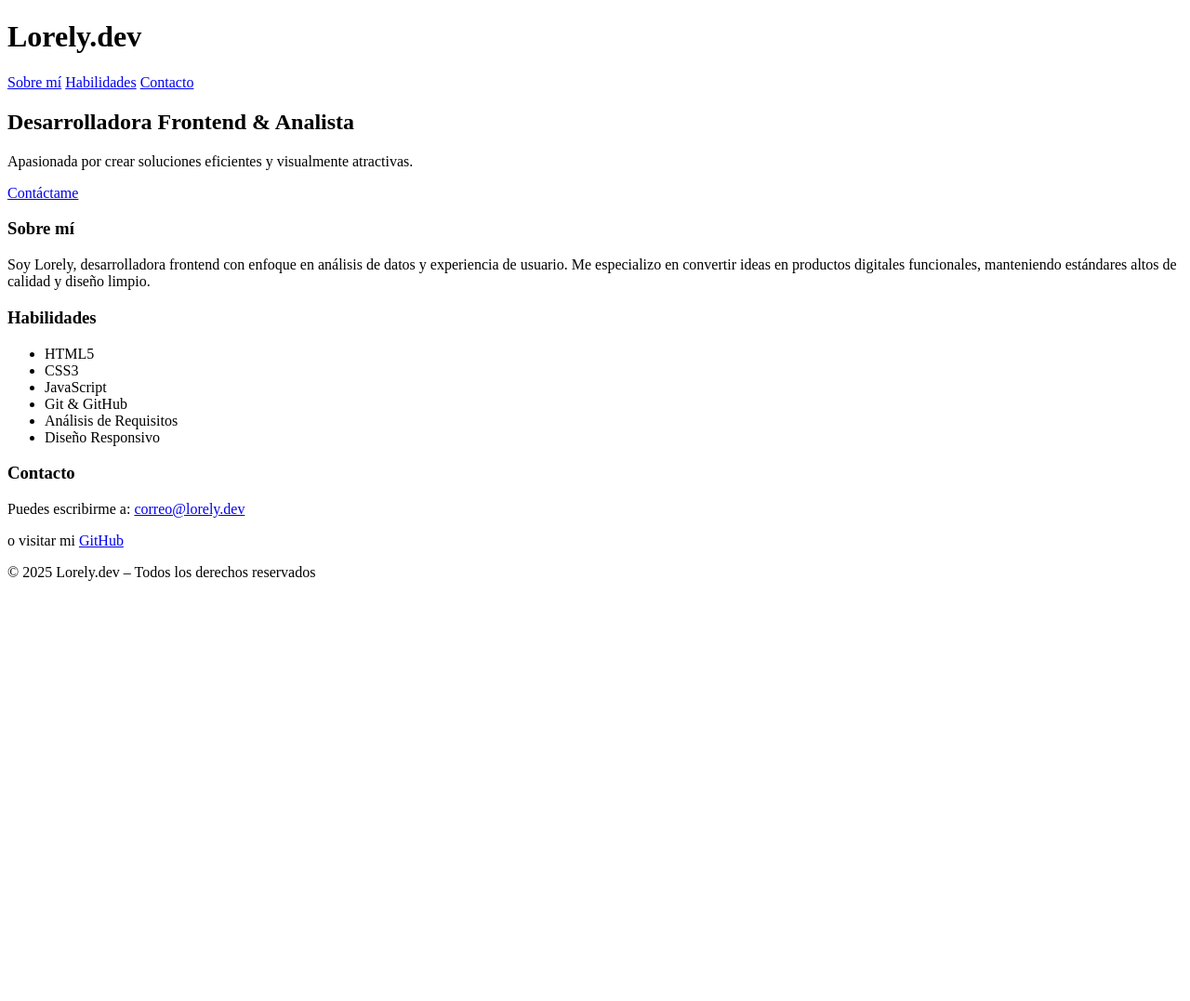
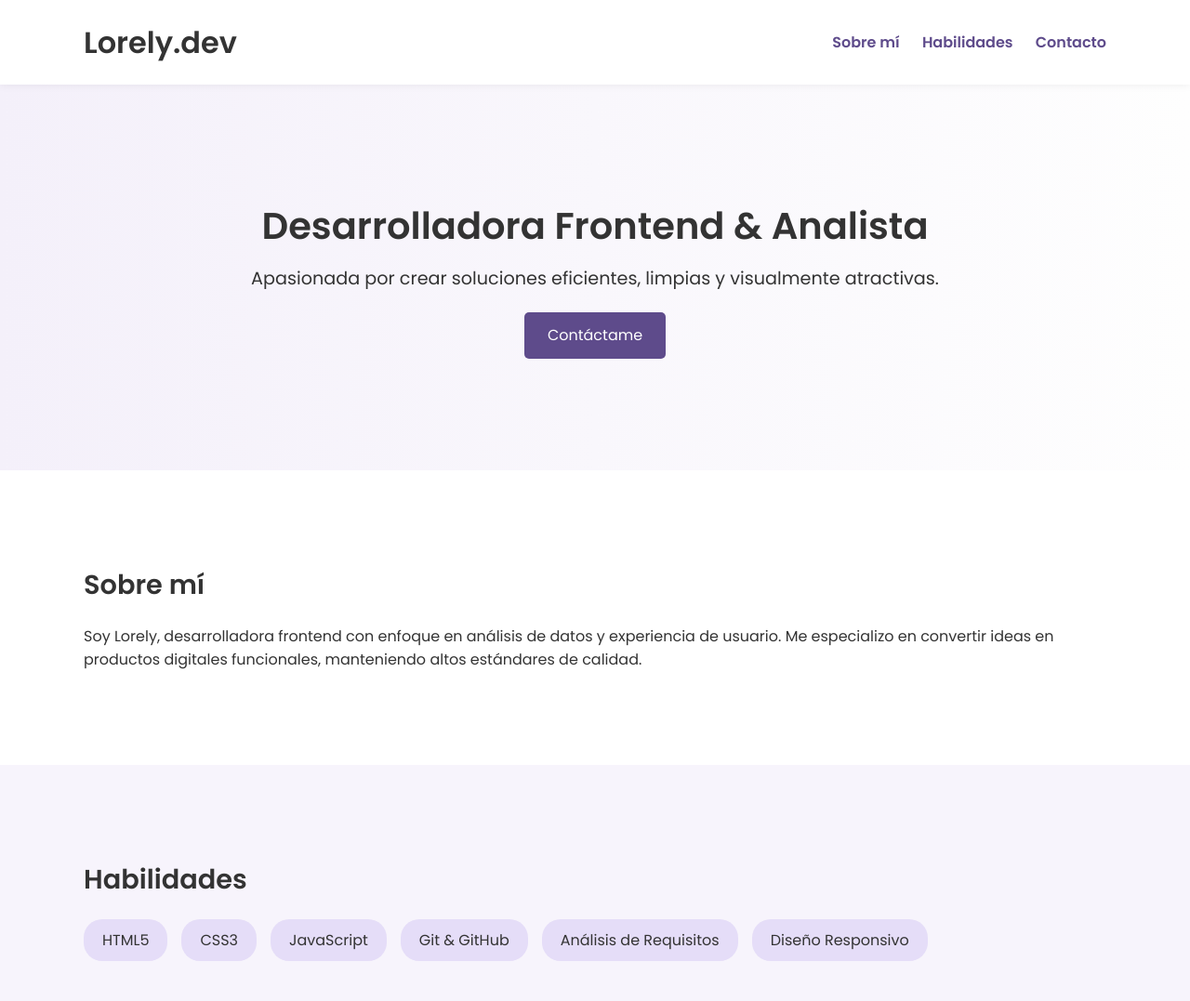
Before and after one commit to Lorely20/lorely.dev, a plain HTML site: page index.html in a window 1280 px wide. Shown: the top 1077 px of the page at 93% size. Before the commit the page ends 800 px from the top, so only its background shows below. Drawn offline with Linux system fonts and the light colour scheme.

Commit message:
feat:portafolio Lorely.dev

```diff
--- a/assets/styles.css
+++ b/assets/styles.css
@@ -0,0 +1,105 @@
+/* Reset & base */
+* {
+    margin: 0;
+    padding: 0;
+    box-sizing: border-box;
+  }
+  body {
+    font-family: 'Poppins', sans-serif;
+    background-color: #fff;
+    color: #333;
+    line-height: 1.6;
+  }
+
+  /* Container */
+  .container {
+    width: 90%;
+    max-width: 1100px;
+    margin: auto;
+    padding: 40px 0;
+  }
+
+  /* Header */
+  header {
+    background: #fff;
+    box-shadow: 0 2px 8px rgba(0,0,0,0.05);
+    position: sticky;
+    top: 0;
+    z-index: 100;
+  }
+  header .container {
+    display: flex;
+    justify-content: space-between;
+    align-items: center;
+    padding: 20px 0;
+  }
+  header nav a {
+    margin-left: 20px;
+    text-decoration: none;
+    color: #5e4b8b;
+    font-weight: 600;
+  }
+  header nav a:hover {
+    text-decoration: underline;
+  }
+
+  /* Hero */
+  .hero {
+    background: linear-gradient(to right, #f4f0fa, #fefefe);
+    text-align: center;
+    padding: 80px 0;
+  }
+  .hero h2 {
+    font-size: 2.5rem;
+    margin-bottom: 10px;
+  }
+  .hero p {
+    font-size: 1.2rem;
+  }
+  .hero .btn {
+    display: inline-block;
+    margin-top: 20px;
+    padding: 12px 25px;
+    background: #5e4b8b;
+    color: #fff;
+    text-decoration: none;
+    border-radius: 5px;
+    transition: background 0.3s ease;
+  }
+  .hero .btn:hover {
+    background: #473477;
+  }
+
+  /* Secciones */
+  .section {
+    padding: 60px 0;
+  }
+  .section.dark {
+    background: #f7f4fc;
+  }
+  h3 {
+    font-size: 1.8rem;
+    margin-bottom: 20px;
+  }
+  .skills {
+    display: flex;
+    flex-wrap: wrap;
+    gap: 15px;
+    list-style: none;
+    padding: 0;
+  }
+  .skills li {
+    background: #e5ddf8;
+    padding: 10px 20px;
+    border-radius: 20px;
+    font-weight: 500;
+  }
+
+  /* Footer */
+  footer {
+    background: #f1eff5;
+    text-align: center;
+    padding: 20px;
+    font-size: 0.9rem;
+    color: #666;
+  }
--- a/index.html
+++ b/index.html
@@ -3,34 +3,43 @@
 <head>
   <meta charset="UTF-8" />
   <meta name="viewport" content="width=device-width, initial-scale=1.0" />
-  <title>Lorely.dev | Portafolio</title>
+  <title>Lorely.dev | Portafolio Profesional</title>
   <link rel="stylesheet" href="assets/styles.css" />
+  <link href="https://fonts.googleapis.com/css2?family=Poppins:wght@400;600&display=swap" rel="stylesheet">
 </head>
 <body>
+
   <header>
+    <div class="container">
       <h1>Lorely.dev</h1>
       <nav>
         <a href="#sobre-mi">Sobre mí</a>
         <a href="#habilidades">Habilidades</a>
         <a href="#contacto">Contacto</a>
       </nav>
+    </div>
   </header>
 
   <section class="hero">
+    <div class="container">
       <h2>Desarrolladora Frontend & Analista</h2>
-    <p>Apasionada por crear soluciones eficientes y visualmente atractivas.</p>
+      <p>Apasionada por crear soluciones eficientes, limpias y visualmente atractivas.</p>
       <a href="#contacto" class="btn">Contáctame</a>
+    </div>
   </section>
 
-  <section id="sobre-mi">
+  <section id="sobre-mi" class="section">
+    <div class="container">
       <h3>Sobre mí</h3>
       <p>
         Soy Lorely, desarrolladora frontend con enfoque en análisis de datos y experiencia de usuario.
-      Me especializo en convertir ideas en productos digitales funcionales, manteniendo estándares altos de calidad y diseño limpio.
+        Me especializo en convertir ideas en productos digitales funcionales, manteniendo altos estándares de calidad.
       </p>
+    </div>
   </section>
 
-  <section id="habilidades">
+  <section id="habilidades" class="section dark">
+    <div class="container">
       <h3>Habilidades</h3>
       <ul class="skills">
         <li>HTML5</li>
@@ -40,16 +49,22 @@
         <li>Análisis de Requisitos</li>
         <li>Diseño Responsivo</li>
       </ul>
+    </div>
   </section>
 
-  <section id="contacto">
+  <section id="contacto" class="section">
+    <div class="container">
       <h3>Contacto</h3>
-    <p>Puedes escribirme a: <a href="lorelymazariegos29@gmail.com">correo@lorely.dev</a></p>
+      <p>Puedes escribirme a: <a href="mailto:lorelymazariegos29@gmail.com">correo@lorely.dev</a></p>
       <p>o visitar mi <a href="https://github.com/lorely20" target="_blank">GitHub</a></p>
+    </div>
   </section>
 
   <footer>
+    <div class="container">
       <p>&copy; 2025 Lorely.dev – Todos los derechos reservados</p>
+    </div>
   </footer>
+
 </body>
 </html>
```
Lines whose indentation alone changed are shown as unchanged.
